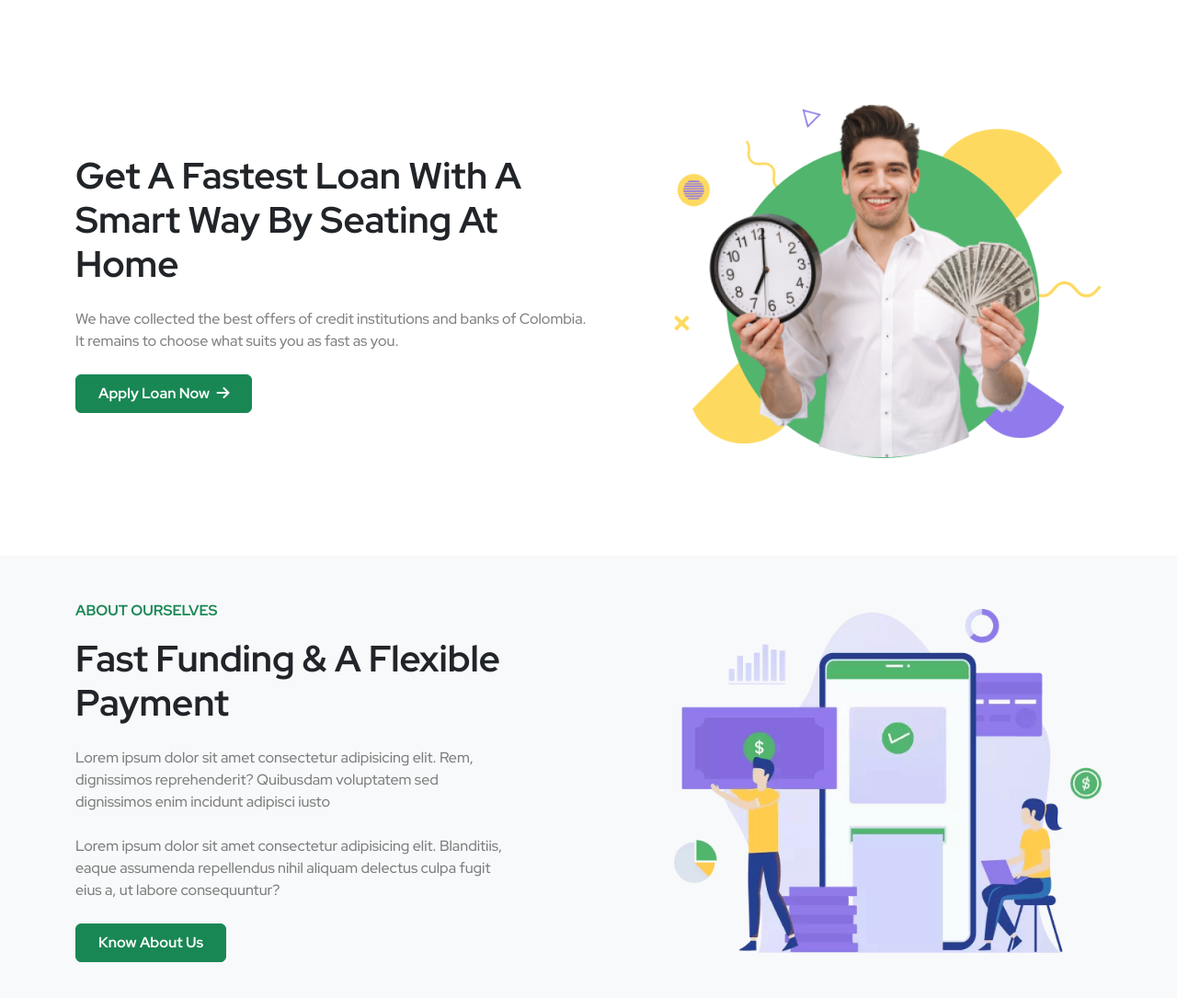
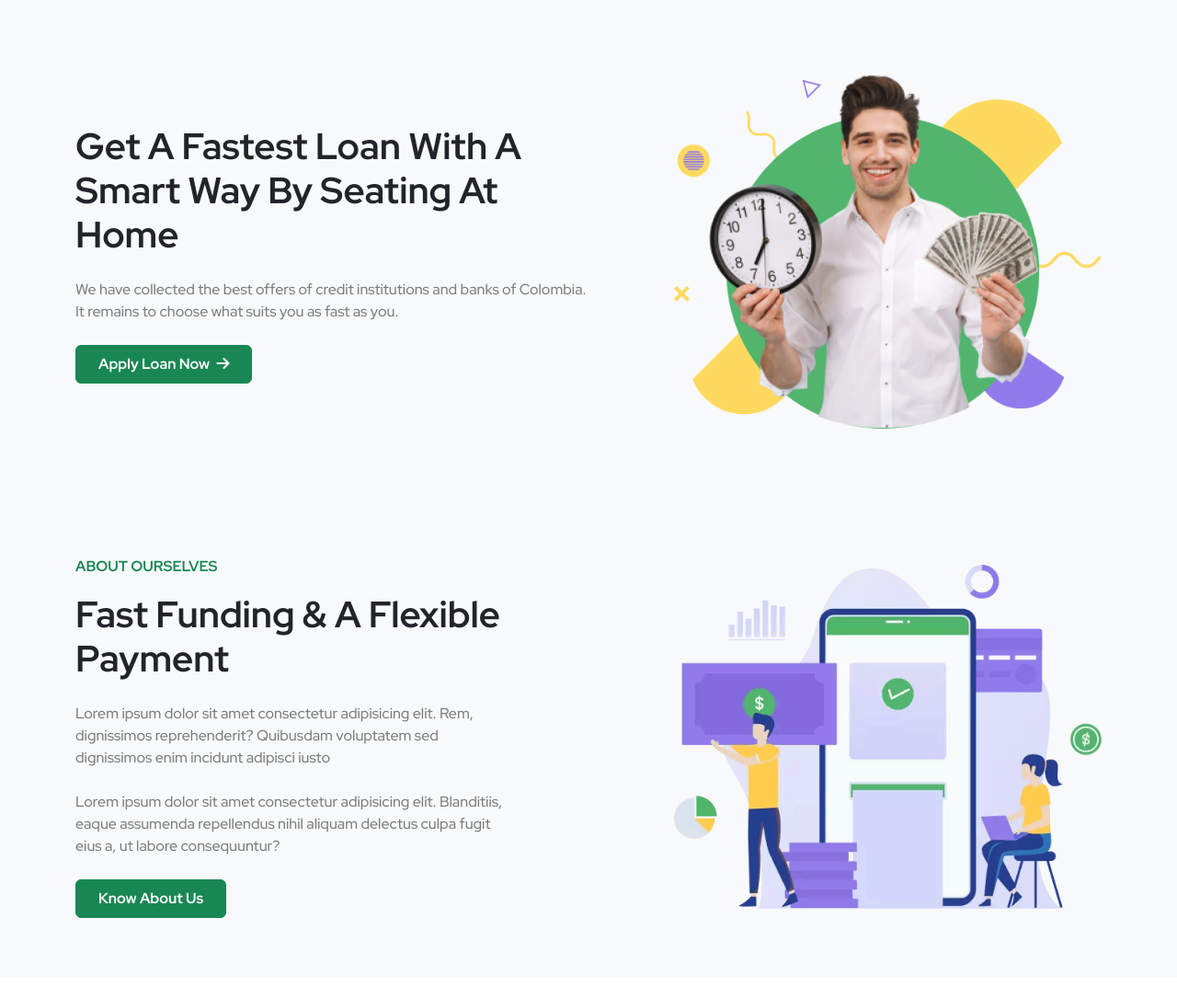
Before and after one commit to AlyaaRushdy/Frontend-Wallet-Template, a website: page index.html in a window 1280 px wide. Shown: the part 65-1150 px from the top of the page at 92% size. After the commit the page ends 1127 px from the top, so only its background shows below. Drawn offline with nearby package versions, Linux system fonts and the light colour scheme.

Commit message:
added background color to navbar, hero and about sections

```diff
--- a/index.html
+++ b/index.html
@@ -29,7 +29,7 @@
   </head>
   <body>
     <!-- Navbar -->
-    <nav class="navbar navbar-expand-lg fw-bold py-3">
+    <nav class="navbar navbar-expand-lg fw-bold py-3 bg-body-tertiary">
       <div class="container">
         <a class="navbar-brand" href="#">
           <img src="./images/logo.png" alt="Logo" />
@@ -106,8 +106,9 @@
     </nav>
 
     <!-- Hero Section -->
-    <section
-      class="my-5 py-5 container d-flex align-items-center justify-content-between gap-3"
+    <section class="py-5 bg-body-tertiary">
+      <div
+        class="container d-flex align-items-center justify-content-between gap-3 my-3"
       >
         <div
           class="col-xl-6 col-lg-7 col-md-6 col-sm-12 text-center text-md-start"
@@ -116,8 +117,8 @@
             Get A Fastest Loan With A Smart Way By Seating At Home
           </h1>
           <p class="text-black-50 fw-medium my-4">
-          We have collected the best offers of credit institutions and banks of
-          Colombia. It remains to choose what suits you as fast as you.
+            We have collected the best offers of credit institutions and banks
+            of Colombia. It remains to choose what suits you as fast as you.
           </p>
           <a href="#" class="btn btn-success fw-bold px-4 py-2">
             Apply Loan Now
@@ -127,12 +128,13 @@
         <div class="d-none d-md-block col-md-6 col-lg-5">
           <img src="./images/banner/banner.png" alt="banner" class="w-100" />
         </div>
+      </div>
     </section>
 
     <!-- About Section -->
-    <section class="my-5 py-5 bg-body-tertiary">
+    <section class="py-5 bg-body-tertiary">
       <div
-        class="container d-flex align-items-center justify-content-between gap-3"
+        class="container d-flex align-items-center justify-content-between gap-3 my-3"
       >
         <div
           class="col-xl-5 col-lg-6 col-md-6 col-sm-12 text-center text-md-start"
```
Lines whose indentation alone changed are shown as unchanged.
